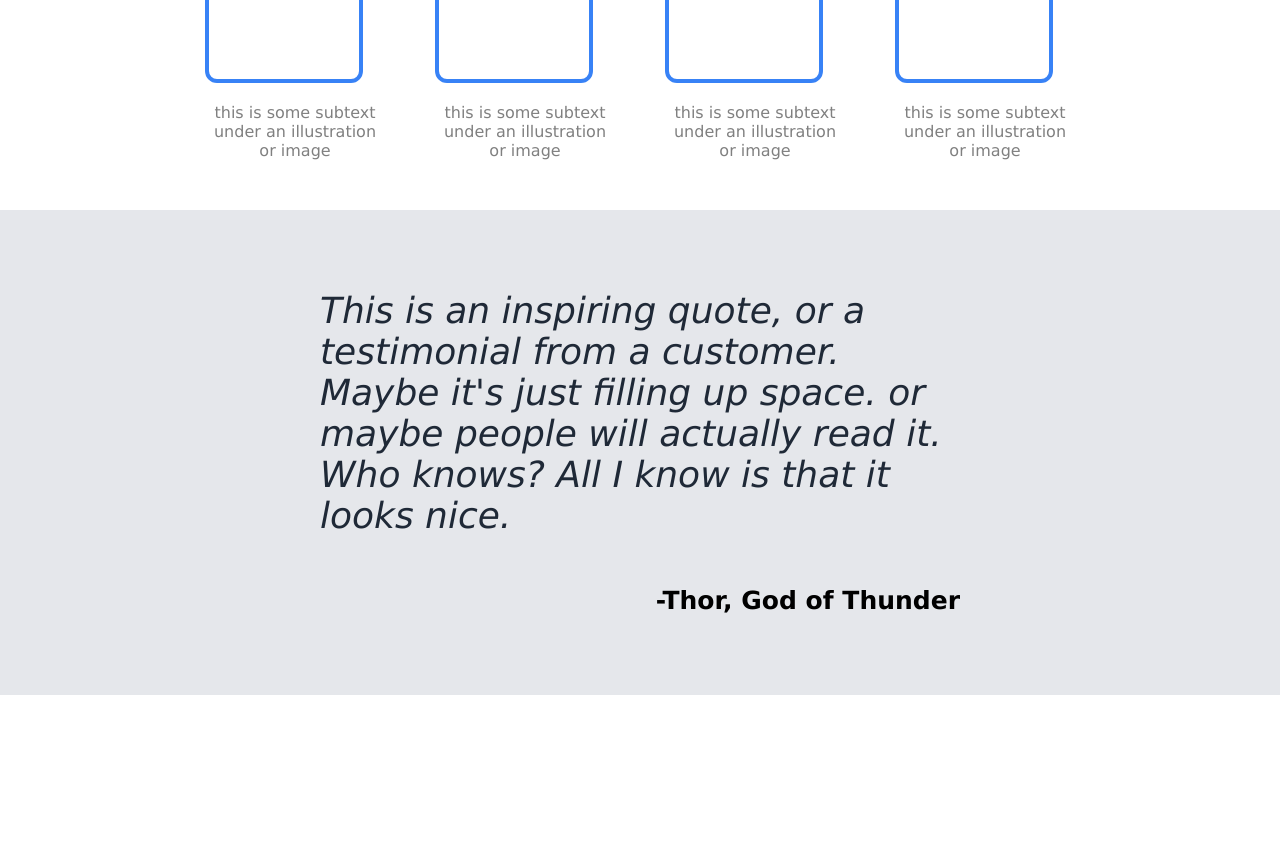
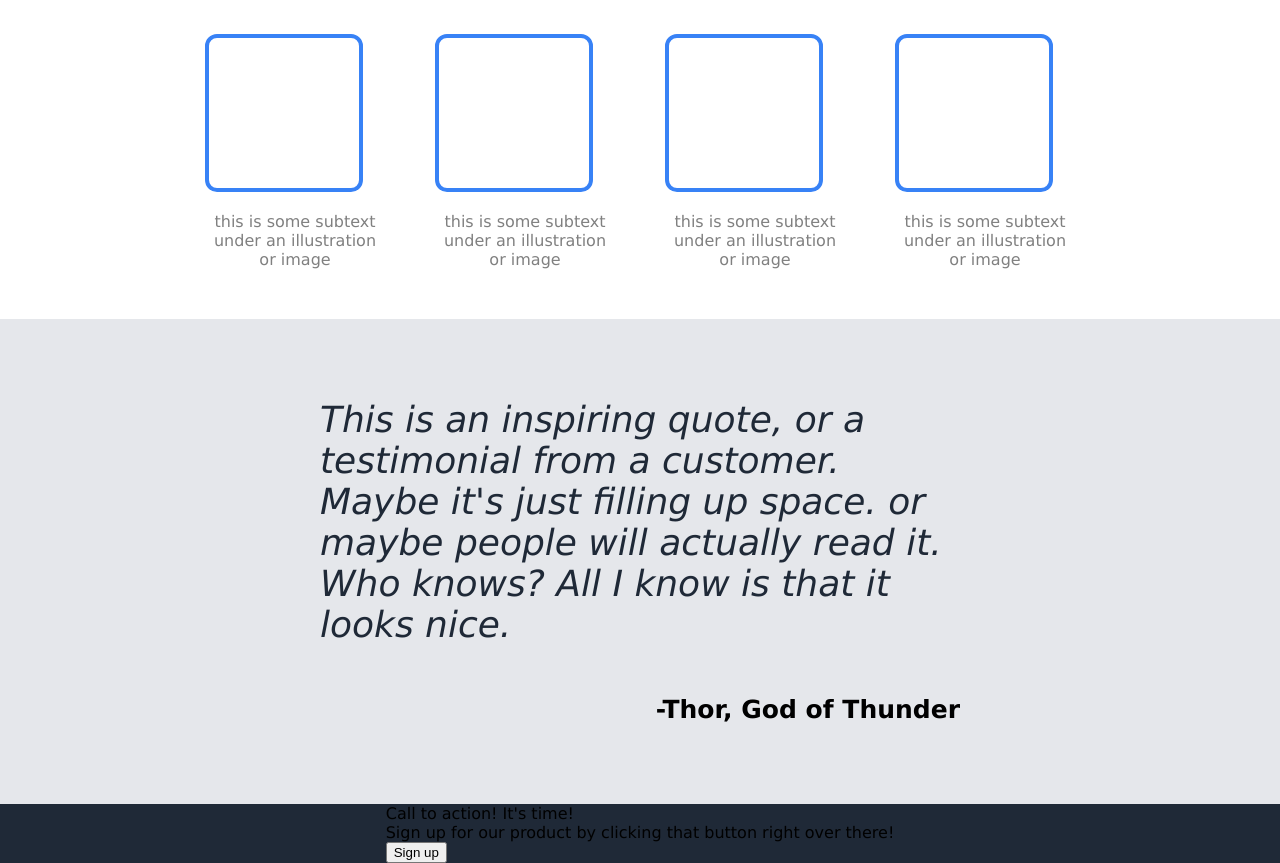
Before and after one commit to StiliPench/Landing-Page, a plain HTML site: page index.html in a window 1280 px wide. Shown: the part 573-1436 px from the top of the page. Before the commit the page ends 1268 px from the top, so only its background shows below. Drawn offline with Linux system fonts and the light colour scheme.

Commit message:
Rename old sign-up with intro and add new section called sign-up

```diff
--- a/index.html
+++ b/index.html
@@ -16,8 +16,8 @@
             <li><a href="#">header link three</a></li>
         </ul>
     </div>
-    <div class="sign-up">
-        <div class="sign-up-content">
+    <div class="intro">
+        <div class="intro-content">
             <div class="text1">This website is awesome</div>
             <div class="text2">This website has some subtext that goes under the main title. It's a samller font and the color is lower contrast</div>
             <button class="button1">Sign up</button>
@@ -54,5 +54,14 @@
             -Thor, God of Thunder
         </div>
     </div>
+    <div class="sign-up">
+        <div class="box">
+            <div class="sign-up-text">
+                <div class="su-text1">Call to action! It's time!</div>
+                <div class="su-text2">Sign up for our product by clicking that button right over there!</div>
+            </div>
+            <button class="button2">Sign up</button>
+        </div>
+    </div>
 </body>
 </html>
```
